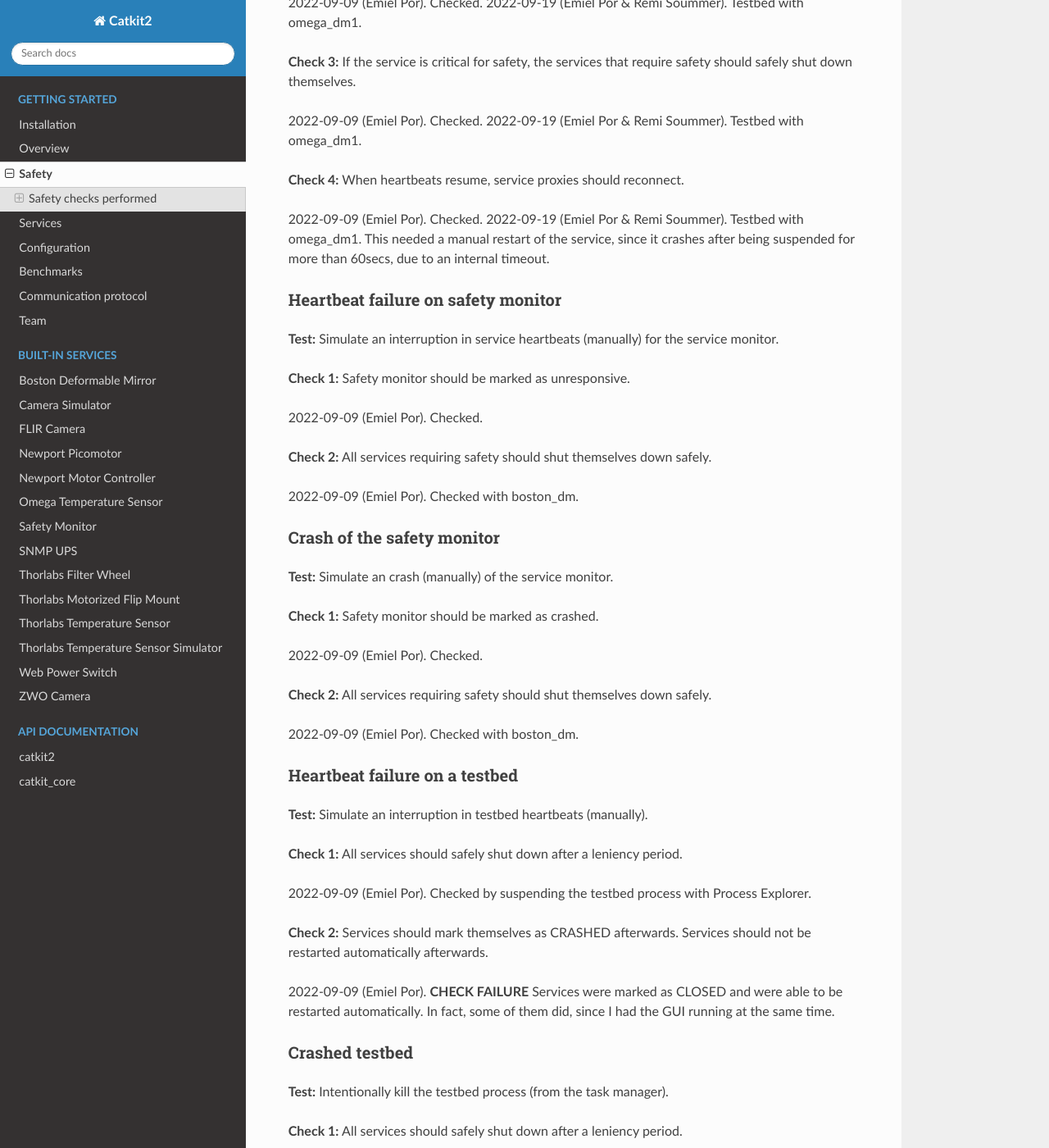
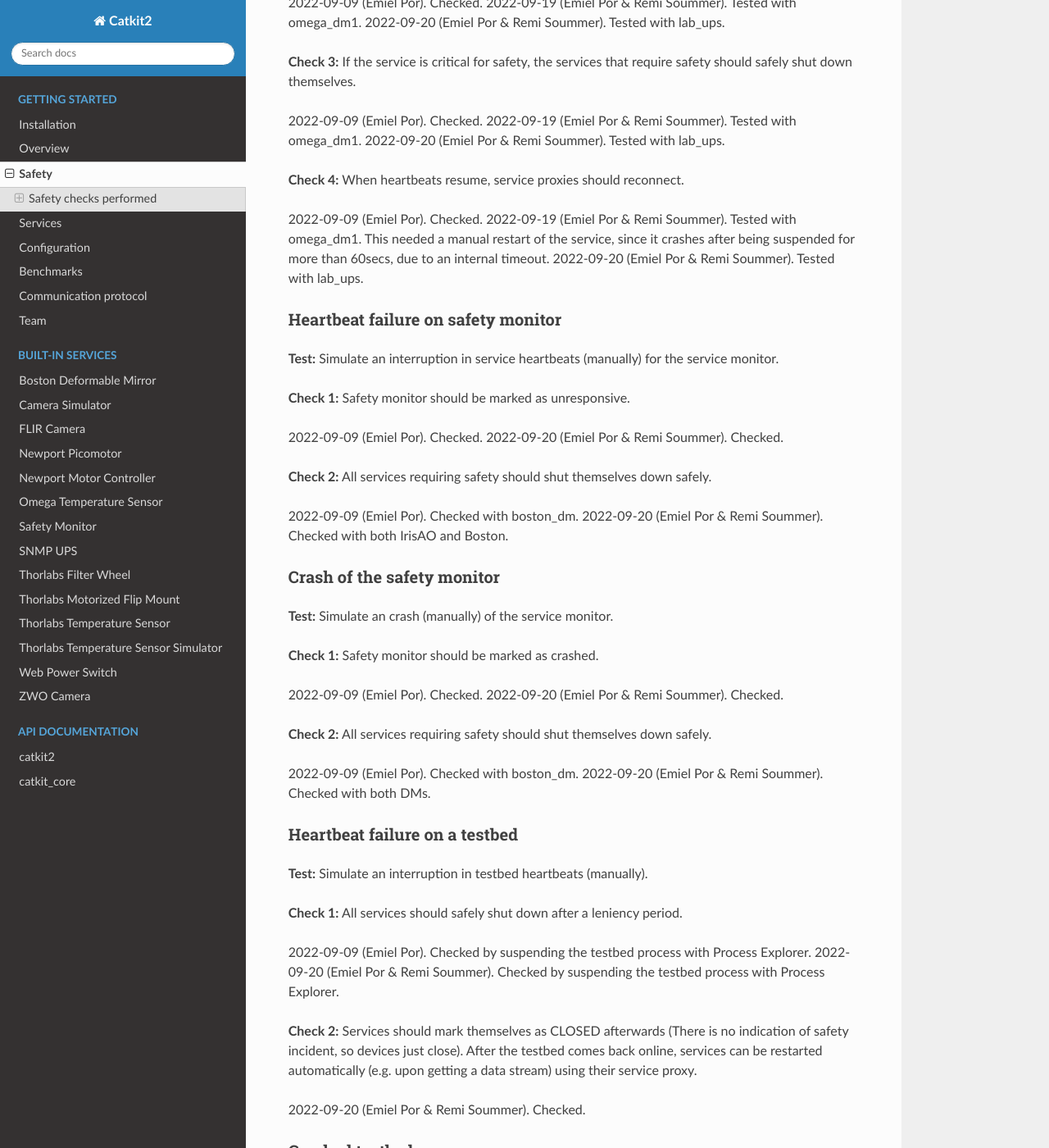
Before and after one commit to spacetelescope/catkit2, a Sphinx documentation site: the page built from docs/safety.rst, in a window 1280 px wide and 1400 px high, scrolled down 1646 px. Shown: the whole window at 82% size. Built offline with Sphinx 7.4.7 and the Read the Docs theme 2.0.0, drawn with Linux system fonts in a browser that asks for light colours; some of the changed text lies outside the part shown.

Commit message:
Do more safety checks on hardware.

```diff
--- a/docs/safety.rst
+++ b/docs/safety.rst
@@ -44,22 +44,26 @@ Heartbeat failure on a service
 **Check 1:** Service should be marked as unresponsive by the testbed.
 
 2022-09-09 (Emiel Por). Tested with lab_ups.
-2022-09-19 (Emiel Por & Remi Soummer). Testbed with omega_dm1.
+2022-09-19 (Emiel Por & Remi Soummer). Tested with omega_dm1.
+2022-09-20 (Emiel Por & Remi Soummer). Tested with lab_ups.
 
 **Check 2:** ServiceProxies to that service should time out.
 
 2022-09-09 (Emiel Por). Checked.
-2022-09-19 (Emiel Por & Remi Soummer). Testbed with omega_dm1.
+2022-09-19 (Emiel Por & Remi Soummer). Tested with omega_dm1.
+2022-09-20 (Emiel Por & Remi Soummer). Tested with lab_ups.
 
 **Check 3:** If the service is critical for safety, the services that require safety should safely shut down themselves.
 
 2022-09-09 (Emiel Por). Checked.
-2022-09-19 (Emiel Por & Remi Soummer). Testbed with omega_dm1.
+2022-09-19 (Emiel Por & Remi Soummer). Tested with omega_dm1.
+2022-09-20 (Emiel Por & Remi Soummer). Tested with lab_ups.
 
 **Check 4:** When heartbeats resume, service proxies should reconnect.
 
 2022-09-09 (Emiel Por). Checked.
-2022-09-19 (Emiel Por & Remi Soummer). Testbed with omega_dm1. This needed a manual restart of the service, since it crashes after being suspended for more than 60secs, due to an internal timeout.
+2022-09-19 (Emiel Por & Remi Soummer). Tested with omega_dm1. This needed a manual restart of the service, since it crashes after being suspended for more than 60secs, due to an internal timeout.
+2022-09-20 (Emiel Por & Remi Soummer). Tested with lab_ups.
 
 Heartbeat failure on safety monitor
 ~~~~~~~~~~~~~~~~~~~~~~~~~~~~~~~~~~~
@@ -69,10 +73,12 @@ Heartbeat failure on safety monitor
 **Check 1:** Safety monitor should be marked as unresponsive.
 
 2022-09-09 (Emiel Por). Checked.
+2022-09-20 (Emiel Por & Remi Soummer). Checked.
 
 **Check 2:** All services requiring safety should shut themselves down safely.
 
 2022-09-09 (Emiel Por). Checked with boston_dm.
+2022-09-20 (Emiel Por & Remi Soummer). Checked with both IrisAO and Boston.
 
 Crash of the safety monitor
 ~~~~~~~~~~~~~~~~~~~~~~~~~~~
@@ -82,10 +88,12 @@ Crash of the safety monitor
 **Check 1:** Safety monitor should be marked as crashed.
 
 2022-09-09 (Emiel Por). Checked.
+2022-09-20 (Emiel Por & Remi Soummer). Checked.
 
 **Check 2:** All services requiring safety should shut themselves down safely.
 
 2022-09-09 (Emiel Por). Checked with boston_dm.
+2022-09-20 (Emiel Por & Remi Soummer). Checked with both DMs.
 
 Heartbeat failure on a testbed
 ~~~~~~~~~~~~~~~~~~~~~~~~~~~~~~
@@ -95,10 +103,11 @@ Heartbeat failure on a testbed
 **Check 1:** All services should safely shut down after a leniency period.
 
 2022-09-09 (Emiel Por). Checked by suspending the testbed process with Process Explorer.
+2022-09-20 (Emiel Por & Remi Soummer). Checked by suspending the testbed process with Process Explorer.
 
-**Check 2:** Services should mark themselves as CRASHED afterwards. Services should not be restarted automatically afterwards.
+**Check 2:** Services should mark themselves as CLOSED afterwards (There is no indication of safety incident, so devices just close). After the testbed comes back online, services can be restarted automatically (e.g. upon getting a data stream) using their service proxy.
 
-2022-09-09 (Emiel Por). **CHECK FAILURE** Services were marked as CLOSED and were able to be restarted automatically. In fact, some of them did, since I had the GUI running at the same time.
+2022-09-20 (Emiel Por & Remi Soummer). Checked.
 
 Crashed testbed
 ~~~~~~~~~~~~~~~
@@ -108,6 +117,7 @@ Crashed testbed
 **Check 1:** All services should safely shut down after a leniency period.
 
 2022-09-09 (Emiel Por). Checked.
+2022-09-20 (Emiel Por & Remi Soummer). Checked with almost everything on. No indication of safety failure. All services closed normally, including DMs.
 
 Real safety event on hardware (humidity)
 ~~~~~~~~~~~~~~~~~~~~~~~~~~~~~~~~~~~~~~~~
@@ -140,9 +150,7 @@ Unplug the lab UPS so that it will go on battery.
 
 **Check 2:** All services requiring safety should not be able to be restarted automatically.
 
-2022-09-12 (Remi Soummer).  ** CHECK FAILLURE (maybe) ** Testbed immediately attempting to restart the DMs,
-but denied because power was still unsafe at that time "Testbed is unsafe, This service will not be started".
-On the GUI console it does say "runtimeError: refusing to start a crashed service."
+2022-09-20 (Emiel Por & Remi Soummer). Checked with a simulated lab_ups failure (by returning False after a certain time has expired). Services requiring safety safely closed down and showed CRASHED as their state afterwards. They could not be restarted automatically via the ServiceProxy afterwards. While the testbed was still unsafe, services requiring safety immediately shut down before even opening.
 
 
 Simulated safety sensor failure
@@ -184,7 +192,7 @@ Simulated non-safety-related hardware event (USB).
 
 **Check 2:** The service should not be able to be restarted automatically.
 
-2022-09-12 (Remi Soummer).  Checked. Nothing restarting automatically
+2022-09-12 (Remi Soummer).  Checked. Nothing restarting automatically.
 
 Simulated non-safety-related hardware event (power).
 ~~~~~~~~~~~~~~~~~~~~~~~~~~~~~~~~~~~~~~~~~~~~~~~~~~~~
@@ -197,7 +205,7 @@ Simulated non-safety-related hardware event (power).
 
 **Check 2:** The service should not be able to be restarted automatically.
 
-2022-09-12 (Remi Soummer).  Checked. Nothing restarting automatically
+2022-09-12 (Remi Soummer).  Checked. Nothing restarting automatically.
 
 Simulated network failure on the main computer.
 ~~~~~~~~~~~~~~~~~~~~~~~~~~~~~~~~~~~~~~~~~~~~~~~
```
Also changed, not shown: other parts of docs/safety.rst (+1 -1 lines).
